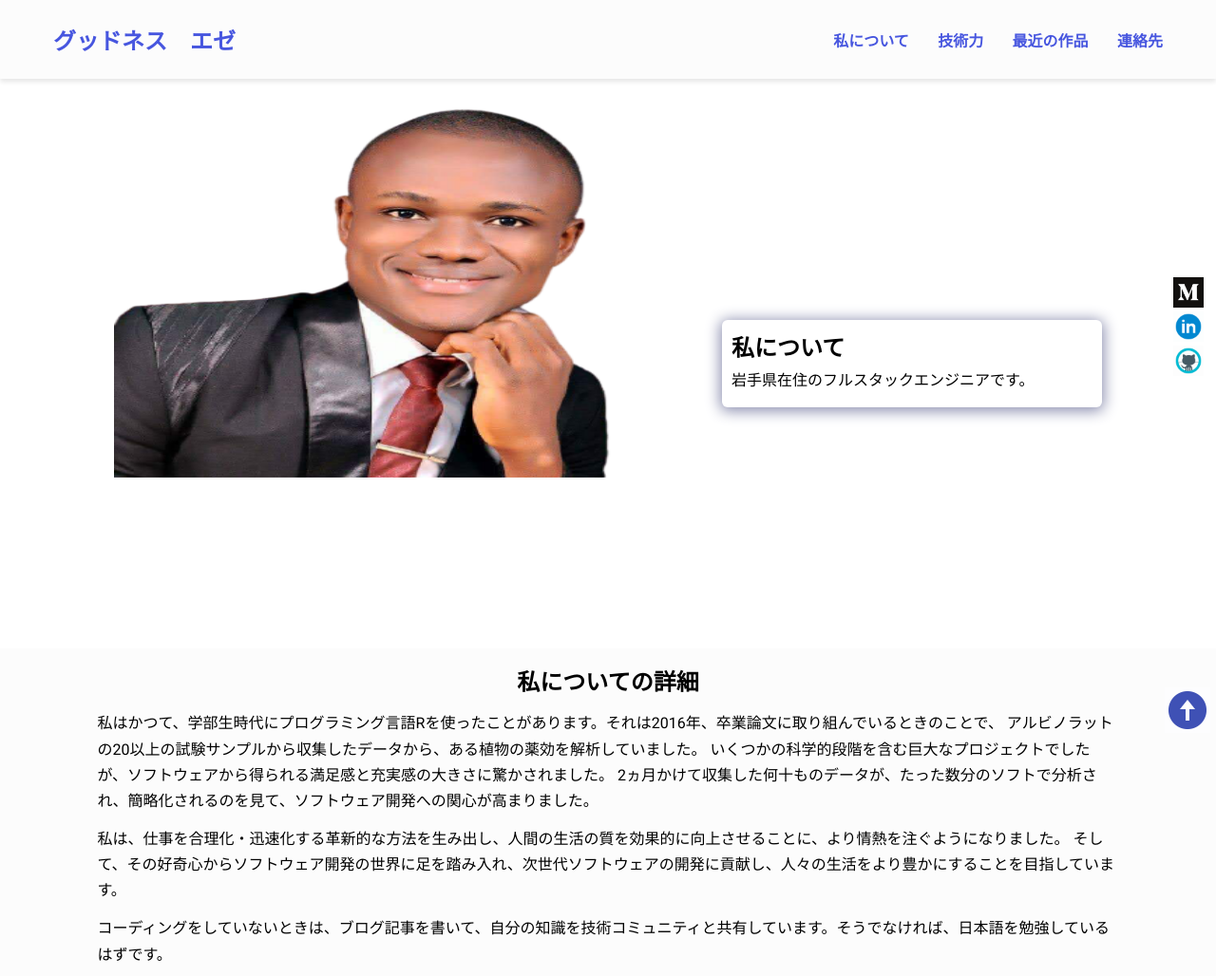
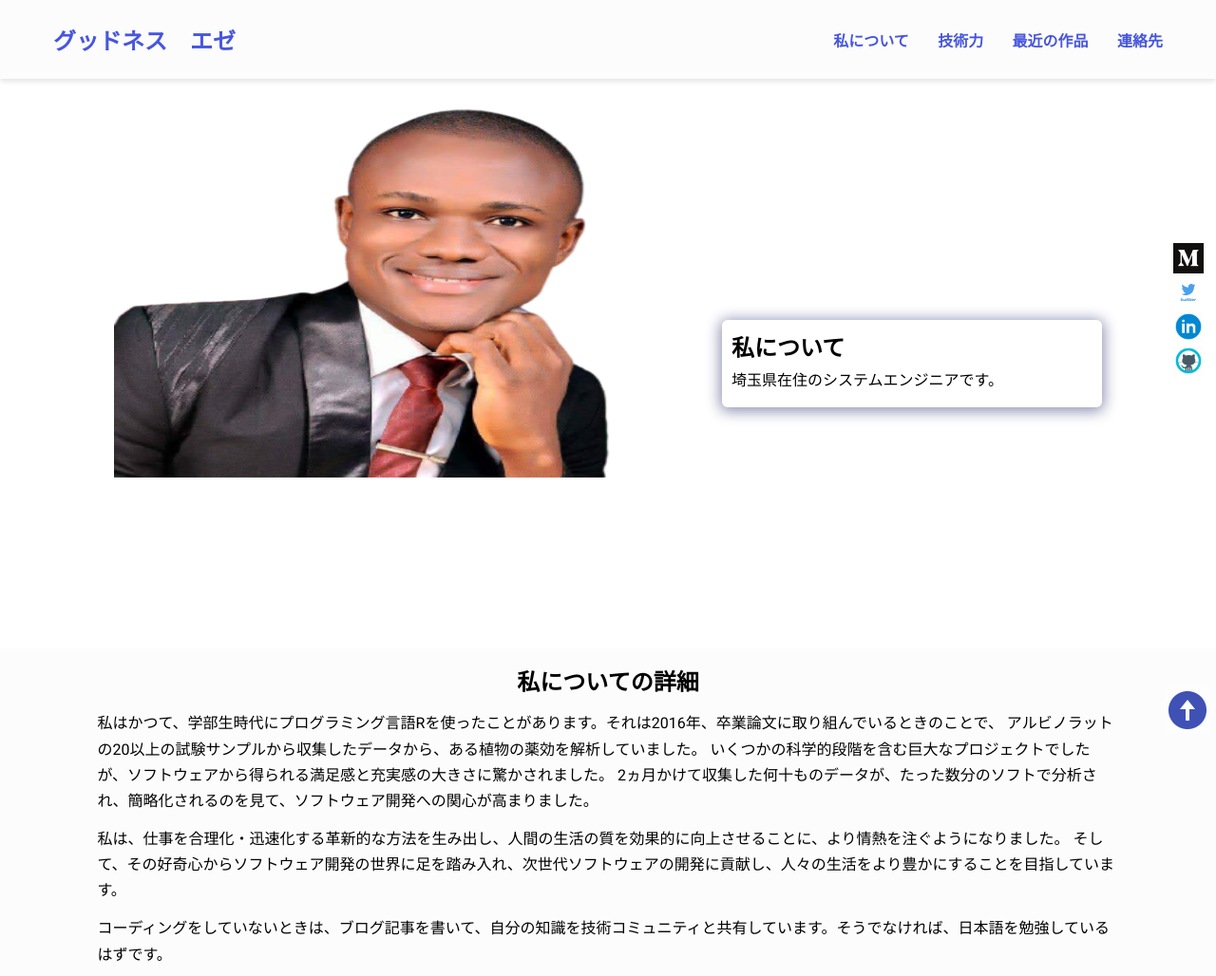
Before and after one commit to GoodnessEzeh/PortfolioJP, a plain HTML site: page index.html in a window 1280 px wide. Shown: the top 1028 px of the page at 95% size. Drawn offline with nearby package versions, Linux system fonts and the light colour scheme.

Commit message:
ツイッターアカウントを追加する

```diff
--- a/index.html
+++ b/index.html
@@ -58,7 +58,7 @@
       <div class="bio animate__animated animate__shakeX">
         <h2 class="bio-title">私について</h2>
         <p class="bio-text">
-          岩手県在住のフルスタックエンジニアです。
+          埼玉県在住のシステムエンジニアです。
         </p>
       </div>
     </section>
@@ -281,8 +281,15 @@
           loading="lazy"
           class="socicon"
       /></a>
+      <a href="https://twitter.com/MyGoodness01" target="_blank"
+         ><img
+              src="assets/icons/twitter.png"
+              alt="Twitter"
+              loading="lazy"
+              class="socicon"
+      /></a>
       <a href="https://www.linkedin.com/in/goodnessezeh/" target="_blank"
-        ><img
+         ><img
           src="assets/icons/icons8-linkedin-circled.gif"
           alt="Linkedin"
           loading="lazy"
```
